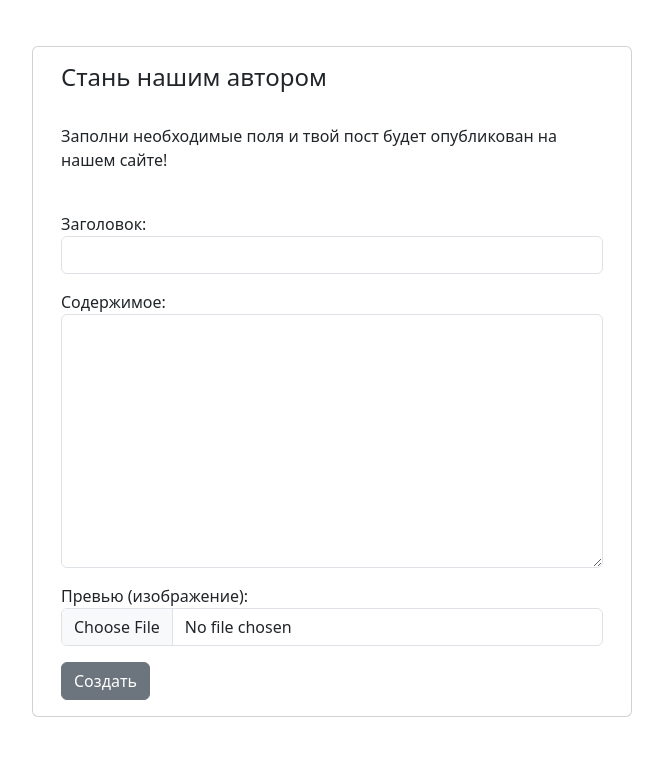
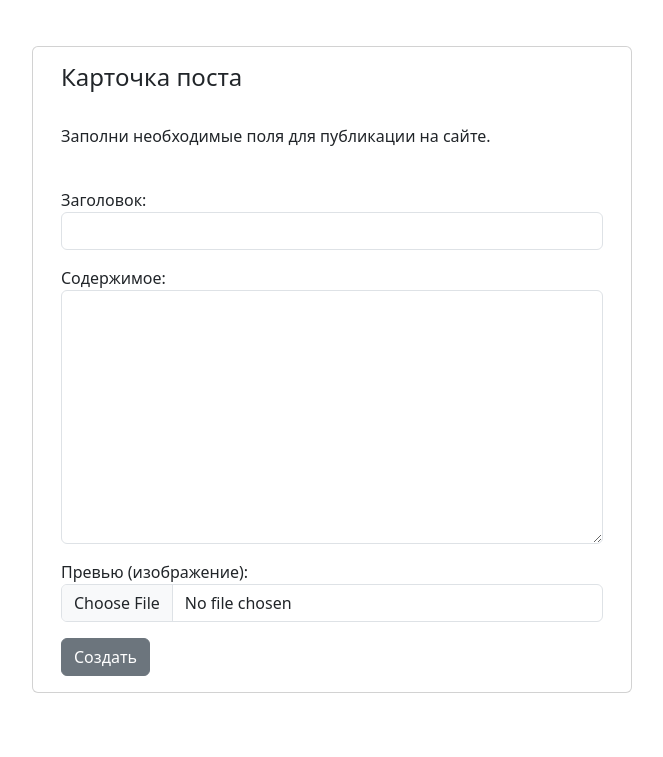
Before and after one commit to aukhadieva/online_store_project, a Django app: page /posts/create_post/ in a window 1280 px wide. Shown: the part 87-844 px from the top of the page, without its empty margins (308-971 px from the left). Run offline with Django 5.2, Linux system fonts and the light colour scheme; parts of the project's set-up code (start-up, migrations or seed data) failed here and were passed over; some libraries are stand-ins or nearby versions.

Commit message:
Update card title

```diff
--- a/blog/templates/blog/blogpost_form.html
+++ b/blog/templates/blog/blogpost_form.html
@@ -7,15 +7,14 @@
         <div class="row">
             <div class="card">
                 <div class="card-body">
+                    <h4 class="card-title">Карточка поста</h4>
                     {% if object %}
-                    <h4 class="card-title">Карточка блога</h4>
                     <br>
                     <p>Отредактируй необходимые поля для того, чтобы обновить информацию.</p>
                     <br>
                     {% else %}
-                    <h4 class="card-title">Стань нашим автором</h4>
                     <br>
-                    <p>Заполни необходимые поля и твой пост будет опубликован на нашем сайте!</p>
+                    <p>Заполни необходимые поля для публикации на сайте.</p>
                     <br>
                     {% endif %}
                     <form method="post" enctype="multipart/form-data">
```
